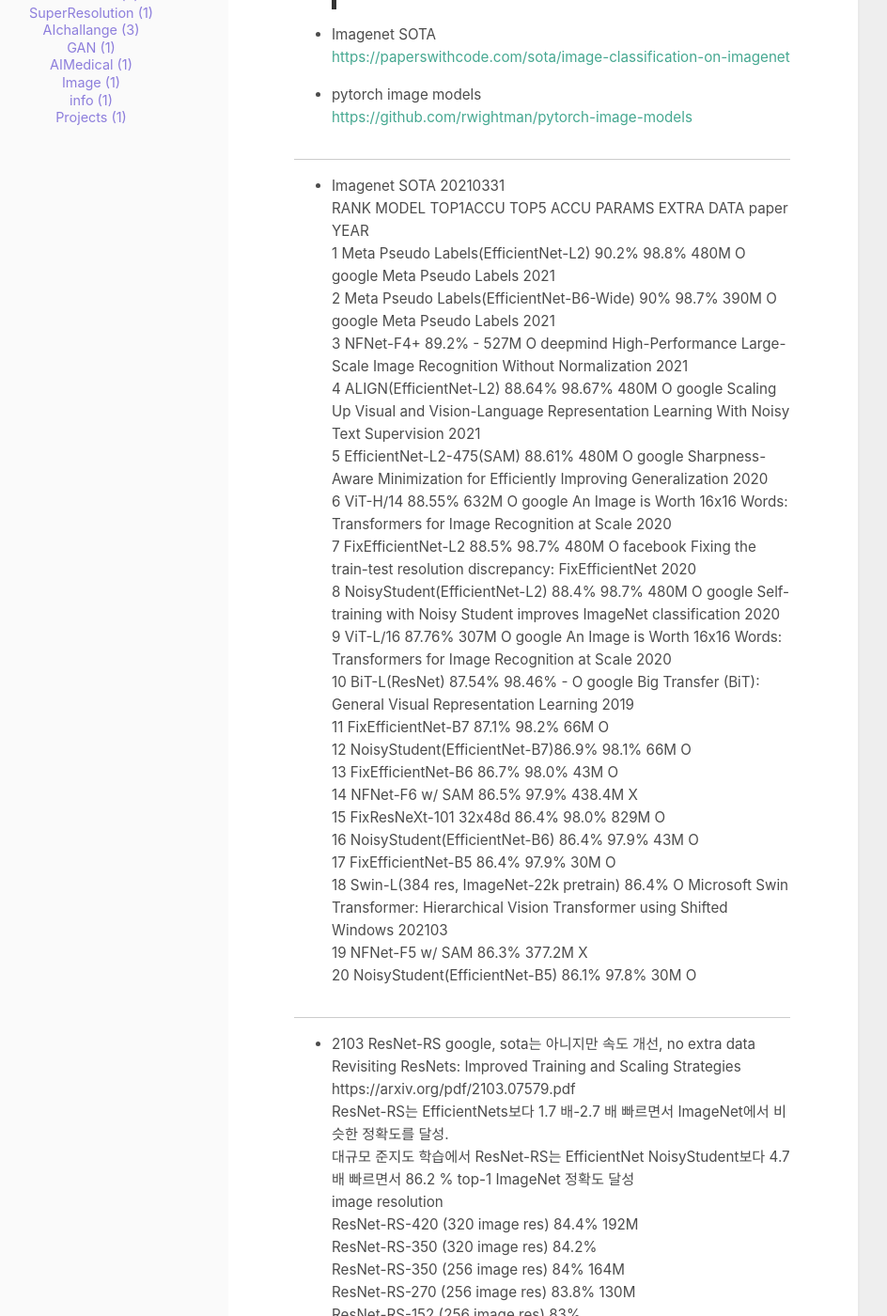
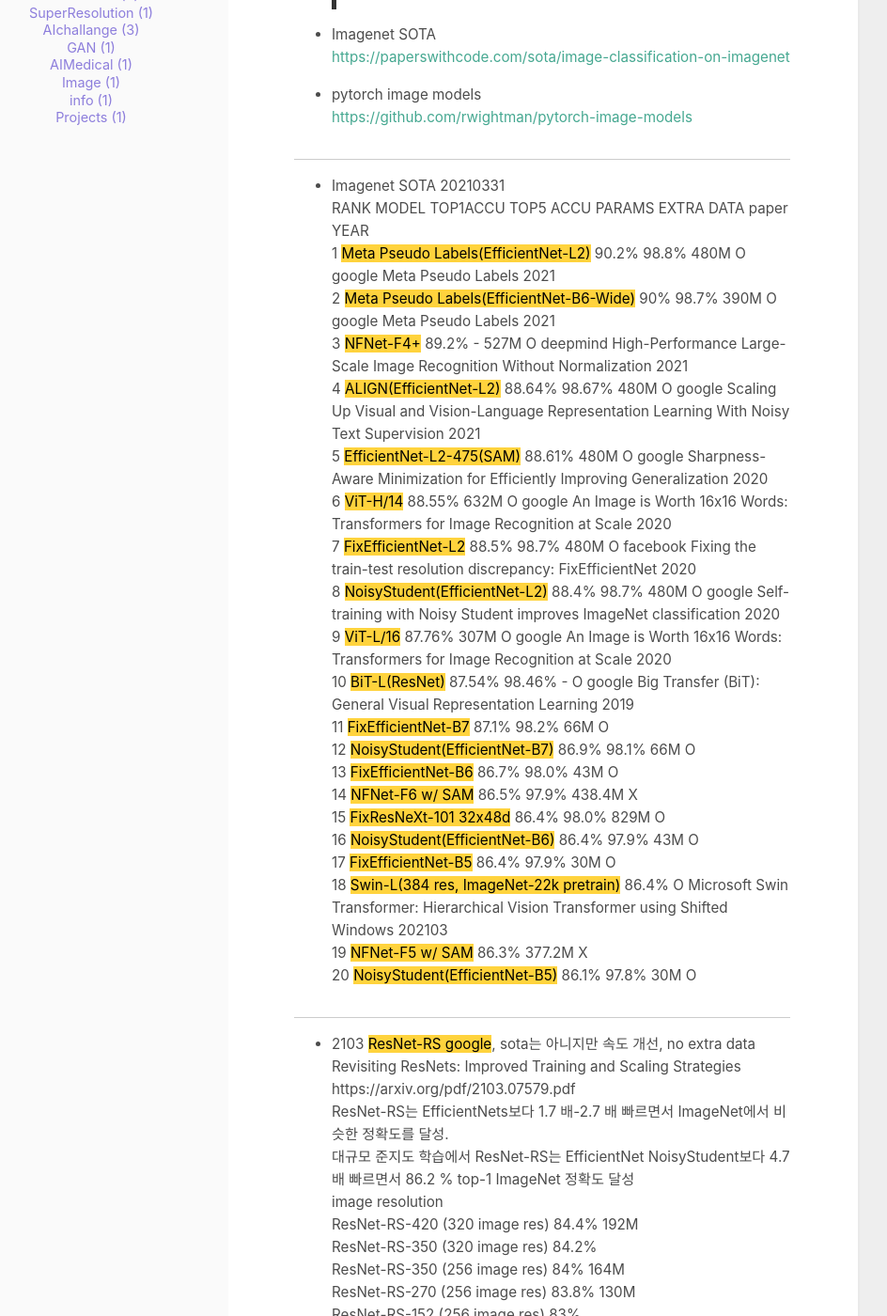
Before and after one commit to wonwizard/wonwizard.github.io, a Jekyll site: the page built from _posts/2021-03-30-Imagenet-sota.md, in a window 1280 px wide and 1400 px high, scrolled down 411 px. Shown: the whole window at 94% size, without its empty margins (207-1151 px from the left). Built offline with Jekyll 4.4.1, drawn with Linux system fonts in a browser that asks for light colours; some of the changed text lies outside the part shown.

Commit message:
Update 2021-03-30-Imagenet-sota.md

```diff
--- a/_posts/2021-03-30-Imagenet-sota.md
+++ b/_posts/2021-03-30-Imagenet-sota.md
@@ -19,29 +19,29 @@ comments: true
 ----------------------
 * Imagenet SOTA 20210331
 RANK	MODEL	TOP1ACCU TOP5 ACCU PARAMS EXTRA DATA	paper YEAR
-1 Meta Pseudo Labels(EfficientNet-L2)        90.2%	98.8%	480M	O  google Meta Pseudo Labels 2021
-2 Meta Pseudo Labels(EfficientNet-B6-Wide) 90%	98.7%	390M	O  google Meta Pseudo Labels 2021
-3 NFNet-F4+                                        89.2%	-	527M	O  deepmind High-Performance Large-Scale Image Recognition Without Normalization 2021
-4 ALIGN(EfficientNet-L2)                          88.64%	98.67%	480M	O  google Scaling Up Visual and Vision-Language Representation Learning With Noisy Text Supervision 2021
-5 EfficientNet-L2-475(SAM)                      88.61%		480M	O  google Sharpness-Aware Minimization for Efficiently Improving Generalization 2020
-6 ViT-H/14                                          88.55%		632M	O  google An Image is Worth 16x16 Words: Transformers for Image Recognition at Scale 2020
-7 FixEfficientNet-L2                               88.5%	98.7%	480M	O facebook Fixing the train-test resolution discrepancy: FixEfficientNet 2020
-8 NoisyStudent(EfficientNet-L2)                88.4%	98.7%	480M     O google Self-training with Noisy Student improves ImageNet classification 2020
-9 ViT-L/16                                           87.76%		307M	O  google An Image is Worth 16x16 Words: Transformers for Image Recognition at Scale 2020
-10 BiT-L(ResNet)                                   87.54%	98.46%	  -         O  google Big Transfer (BiT): General Visual Representation Learning 2019
-11 FixEfficientNet-B7                               87.1%	98.2%	66M	O
-12 NoisyStudent(EfficientNet-B7)86.9%        98.1%	            66M      O
-13 FixEfficientNet-B6                               86.7%	98.0%	43M	O
-14 NFNet-F6 w/ SAM                              86.5%	97.9%	438.4M	X
-15 FixResNeXt-101 32x48d                        86.4%	98.0%	829M	O
-16 NoisyStudent(EfficientNet-B6)                86.4%	97.9%	43M	O
-17 FixEfficientNet-B5                           86.4%	97.9%	30M O
-18 Swin-L(384 res, ImageNet-22k pretrain)       86.4%   O Microsoft Swin Transformer: Hierarchical Vision Transformer using Shifted Windows 202103
-19 NFNet-F5 w/ SAM                              86.3%		377.2M   X
-20 NoisyStudent(EfficientNet-B5)                86.1%	97.8%	30M	O
+1 <mark style='background-color: #ffd33d'>Meta Pseudo Labels(EfficientNet-L2)</mark>        90.2%	98.8%	480M	O  google Meta Pseudo Labels 2021
+2 <mark style='background-color: #ffd33d'>Meta Pseudo Labels(EfficientNet-B6-Wide)</mark> 90%	98.7%	390M	O  google Meta Pseudo Labels 2021
+3 <mark style='background-color: #ffd33d'>NFNet-F4+</mark>                                        89.2%	-	527M	O  deepmind High-Performance Large-Scale Image Recognition Without Normalization 2021
+4 <mark style='background-color: #ffd33d'>ALIGN(EfficientNet-L2)</mark>                          88.64%	98.67%	480M	O  google Scaling Up Visual and Vision-Language Representation Learning With Noisy Text Supervision 2021
+5 <mark style='background-color: #ffd33d'>EfficientNet-L2-475(SAM)</mark>                      88.61%		480M	O  google Sharpness-Aware Minimization for Efficiently Improving Generalization 2020
+6 <mark style='background-color: #ffd33d'>ViT-H/14</mark>                                          88.55%		632M	O  google An Image is Worth 16x16 Words: Transformers for Image Recognition at Scale 2020
+7 <mark style='background-color: #ffd33d'>FixEfficientNet-L2</mark>                               88.5%	98.7%	480M	O facebook Fixing the train-test resolution discrepancy: FixEfficientNet 2020
+8 <mark style='background-color: #ffd33d'>NoisyStudent(EfficientNet-L2)</mark>                88.4%	98.7%	480M     O google Self-training with Noisy Student improves ImageNet classification 2020
+9 <mark style='background-color: #ffd33d'>ViT-L/16</mark>                                           87.76%		307M	O  google An Image is Worth 16x16 Words: Transformers for Image Recognition at Scale 2020
+10 <mark style='background-color: #ffd33d'>BiT-L(ResNet)</mark>                                   87.54%	98.46%	  -         O  google Big Transfer (BiT): General Visual Representation Learning 2019
+11 <mark style='background-color: #ffd33d'>FixEfficientNet-B7</mark>                               87.1%	98.2%	66M	O
+12 <mark style='background-color: #ffd33d'>NoisyStudent(EfficientNet-B7)</mark>      86.9%        98.1%	            66M      O
+13 <mark style='background-color: #ffd33d'>FixEfficientNet-B6</mark>                               86.7%	98.0%	43M	O
+14 <mark style='background-color: #ffd33d'>NFNet-F6 w/ SAM</mark>                              86.5%	97.9%	438.4M	X
+15 <mark style='background-color: #ffd33d'>FixResNeXt-101 32x48d</mark>                        86.4%	98.0%	829M	O
+16 <mark style='background-color: #ffd33d'>NoisyStudent(EfficientNet-B6)</mark>                86.4%	97.9%	43M	O
+17 <mark style='background-color: #ffd33d'>FixEfficientNet-B5</mark>                           86.4%	97.9%	30M O
+18 <mark style='background-color: #ffd33d'>Swin-L(384 res, ImageNet-22k pretrain)</mark>       86.4%   O Microsoft Swin Transformer: Hierarchical Vision Transformer using Shifted Windows 202103
+19 <mark style='background-color: #ffd33d'>NFNet-F5 w/ SAM</mark>                              86.3%		377.2M   X
+20 <mark style='background-color: #ffd33d'>NoisyStudent(EfficientNet-B5)</mark>                86.1%	97.8%	30M	O
 
 -------------------
-* 2103 ResNet-RS  google, sota는 아니지만 속도 개선, no extra data
+* 2103 <mark style='background-color: #ffd33d'>ResNet-RS  google</mark>, sota는 아니지만 속도 개선, no extra data
  Revisiting ResNets: Improved Training and Scaling Strategies https://arxiv.org/pdf/2103.07579.pdf
  ResNet-RS는 EfficientNets보다 1.7 배-2.7 배 빠르면서 ImageNet에서 비슷한 정확도를 달성.
  대규모 준지도 학습에서 ResNet-RS는 EfficientNet NoisyStudent보다 4.7 배 빠르면서 86.2 % top-1 ImageNet 정확도 달성
@@ -117,7 +117,7 @@ RANK	MODEL	TOP1ACCU TOP5 ACCU PARAMS EXTRA DATA	paper YEAR
        EfficientNet-B0                    76.3%   5.3M
 
 ---------------------
-* Meta Pseudo Labels 논문에서 발췌
+* <mark style='background-color: #ffd33d'>Meta Pseudo Labels </mark>논문에서 발췌
  Method  Params ExtraData ImageNetTop-1 Top-5 ImageNet-ReaL
  ResNet-50             26M − 76.0 93.0 82.94
  ResNet-152            60M − 77.8 93.8 84.79
```
